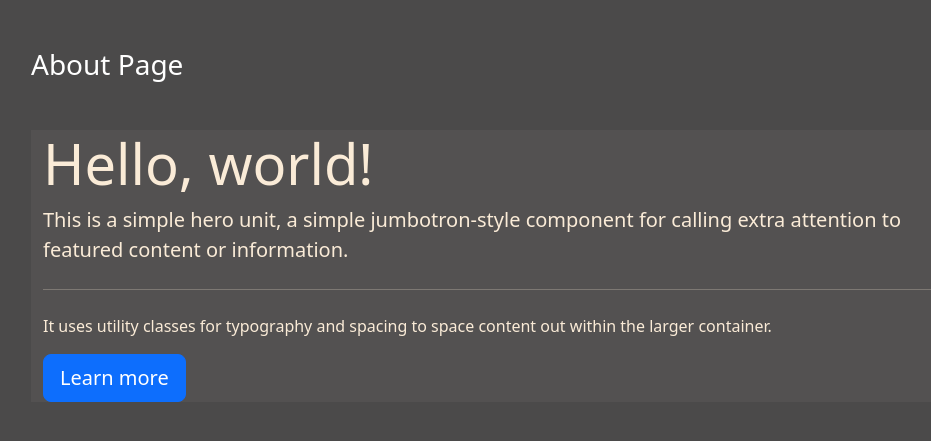
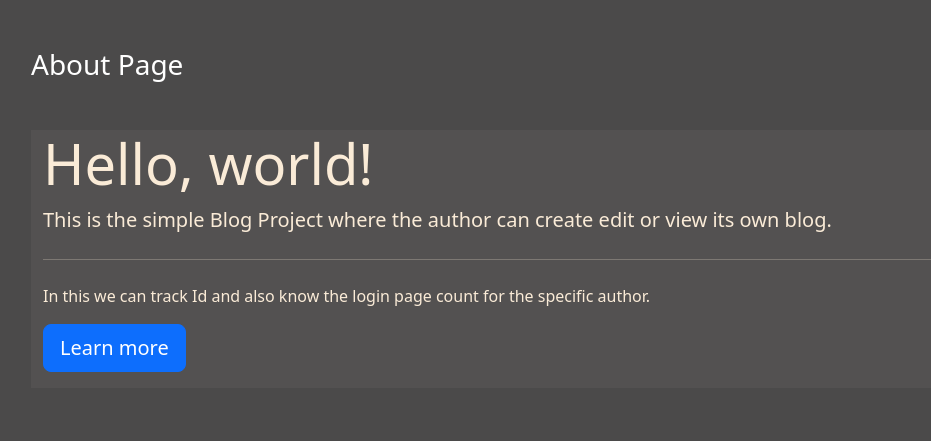
Before and after one commit to AkshanshTaunk/Django, a Django app: template LoginPageCount/logincount/blog/templates/blog/about.html in a window 1280 px wide. Shown: the part 56-497 px from the top of the page, without its empty margins (51-982 px from the left). Run offline with Django 4.2, Linux system fonts and the light colour scheme; the template is opened without the code that fills it, so the values that code supplies are empty.

Commit message:
some changes

```diff
--- a/LoginPageCount/logincount/blog/templates/blog/about.html
+++ b/LoginPageCount/logincount/blog/templates/blog/about.html
@@ -7,11 +7,11 @@
     <div class="jumbotron jumbotron-fluid jumbo-color">
       <div class="container">
         <h1 class="display-4">Hello, world!</h1>
-        <p class="lead">This is a simple hero unit, a simple jumbotron-style component for calling extra attention to featured content or information.</p>
+        <p class="lead">This is the simple Blog Project where the author can create edit or view its own blog.</p>
         <hr class="my-4">
-        <p>It uses utility classes for typography and spacing to space content out within the larger container.</p>
+        <p>In this we can track Id and also know the login page count for the specific author.</p>
         <p class="lead">
-          <a class="btn btn-primary btn-lg" href="#" role="button">Learn more</a>
+          <a class="btn btn-primary btn-lg mb-3" href="#" role="button">Learn more</a>
         </p>
       </div>
     </div>
--- a/LoginPageCount/logincount/blog/templates/blog/base.html
+++ b/LoginPageCount/logincount/blog/templates/blog/base.html
@@ -4,7 +4,7 @@
 <head>
     <link rel="stylesheet" href="{% static 'blog/css/bootstrap.css' %}">
     <link rel="stylesheet" href="{% static 'blog/css/style.css' %}">
-<title>Mini Blog</title>
+<title>LoginPage Count</title>
 </head>
 
 <body>
```
